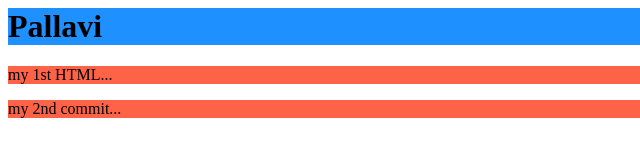
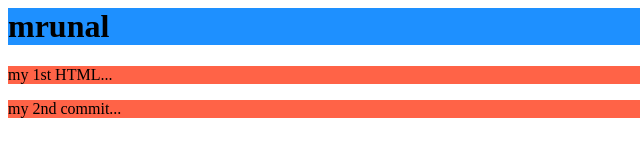
Before and after one commit to mrunalwagh/Git-Project, a plain HTML site: page INDEX.html in a window 1280 px wide. Shown: the full height of the page, 0-640 px from the left. Drawn offline with Linux system fonts and the light colour scheme.

Commit message:
Update INDEX.html
mrunal

```diff
--- a/INDEX.html
+++ b/INDEX.html
@@ -1,3 +1,3 @@
-<h1 style="background-color:DodgerBlue;">Pallavi</h1>
+<h1 style="background-color:DodgerBlue;">mrunal</h1>
 <p style="background-color:Tomato;">my 1st HTML...</p>
 <p style="background-color:Tomato;">my 2nd commit...</p>
```
